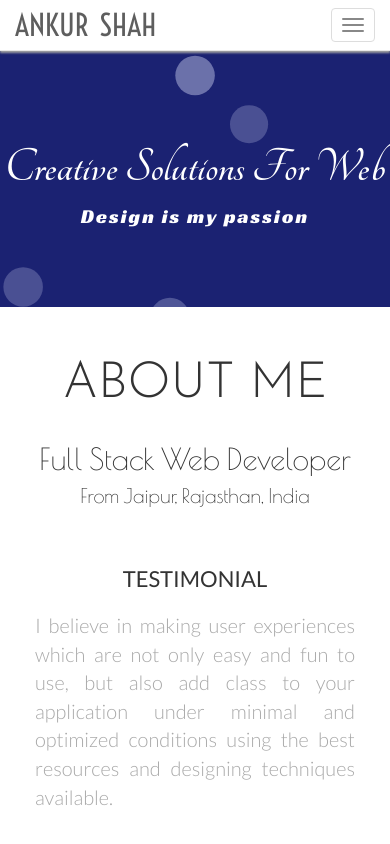
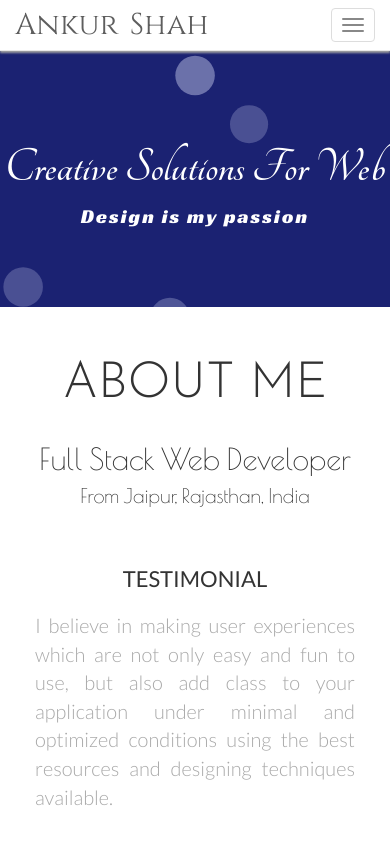
Before and after one commit to dev-ankur/portfolio, a plain HTML site: page index.html in a window 390 px wide. Shown: the top 844 px of the page. Drawn offline with nearby package versions, Linux system fonts and the light colour scheme.

Commit message:
brand name font changed, and img border

```diff
--- a/css/main.css
+++ b/css/main.css
@@ -1,5 +1,5 @@
 
-@import url('https://fonts.googleapis.com/css?family=Racing+Sans+One|Tangerine:700|Voltaire|Poiret+One|Lato:300,400,700|Josefin+Sans:300,400,700');
+@import url('https://fonts.googleapis.com/css?family=Racing+Sans+One|Tangerine:700|Cinzel|Poiret+One|Lato:300,400,700|Josefin+Sans:300,400,700');
 
 *{
 	outline: 0;
@@ -15,9 +15,8 @@ nav.navbar{
 }
 
 .navbar-brand{
-	font-family: 'Voltaire', sans-serif;
-    text-transform: uppercase;
-    font-size: 30px;
+	font-family: 'Cinzel', serif;
+    font-size: 36px;
     word-spacing: 4px;
 }
 
@@ -202,7 +201,7 @@ section.pro-describe{
 }*/
 
 #portfolio .img-responsive{
-	border: 1px solid #d4d4d4;
+	border: 1px solid #9c9c9c;
 	padding: 7px;
 	background-color: #fff;
 }
@@ -327,6 +326,10 @@ section.pro-describe{
 *****************************/
 @media screen and (max-width: 512px){
 
+	.navbar-brand{
+		font-size: 30px;
+	}
+
 	.pro-detail{
 		margin: 70px auto;
 	}
```
